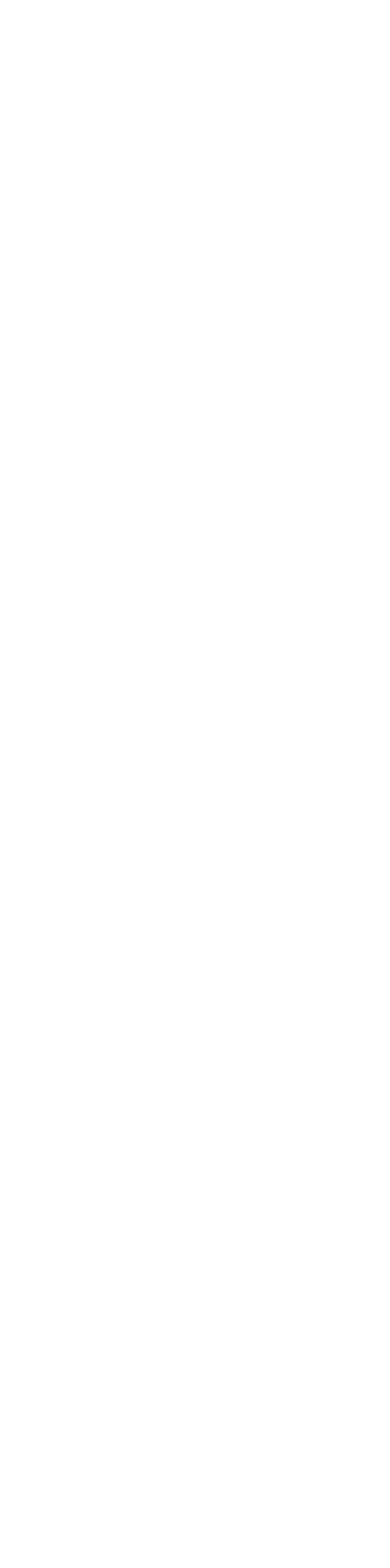
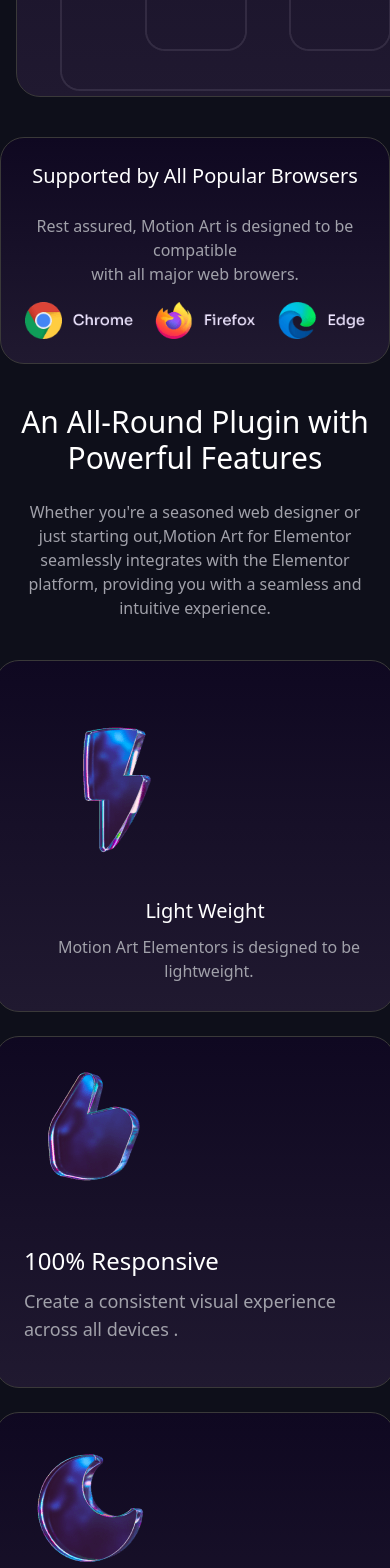
Before and after one commit to DEV-Gitanjali/Motion_Art_Website, a React (Vite) app: page / in a window 390 px wide. Shown: the part 3620-5188 px from the top of the page. Before the commit the page ends 3600 px from the top, so only its background shows below. Built offline with nearby package versions, Linux system fonts and the light colour scheme.

Commit message:
this feature for footer responsive

```diff
--- a/src/App.css
+++ b/src/App.css
@@ -19,23 +19,21 @@
   border: 0.5px solid rgb(58, 57, 57);
 }
  .cards_design1{
-  width: 50em;
-  height: 18em;
   background: linear-gradient( #0F0821 ,  #201930 );
   margin: auto;
   border: 0.5px solid rgb(58, 57, 57);
 }
  .group_Cards{
-  width: 25em;
-  height: 22em;
+  width: 25rem;
+  height: 22rem;
   background: linear-gradient( #0F0821 ,  #201930 );
-  margin:auto;
+  gap: 2;
   border: 0.5px solid rgb(58, 57, 57);
 }
 
 .Footer_design{
   background:linear-gradient(90deg,  #F87516 0%, #5E11FF 100% );
-  height: 3em;
+  /* height: 3em; */
   margin-top: 5em;
 
 
--- a/src/App.jsx
+++ b/src/App.jsx
@@ -14,7 +14,7 @@ const App = () => {
   const [isActive, setIsActive] = useState(false);
 
   return (
-    <div onMouseOver={() => {setIsActive(true)}} onMouseLeave={() => {setIsActive(false)}}  className='app_method bg-[#0E0F1A] overflow-hidden '  >
+    <div onMouseOver={() => {setIsActive(true)}} onMouseLeave={() => {setIsActive(false)}}  className='app_method bg-[#0E0F1A] '  >
 
 
       <Navbar/>
--- a/src/components/CardGroup.jsx
+++ b/src/components/CardGroup.jsx
@@ -6,15 +6,15 @@ const CardGroup = () => {
   return (
     <div>
 
-         <h1 className="text-white text-4xl font-medium  text-center mt-20 ">An All-Round Plugin with <br/> Powerful Features </h1>
-       <p className='text-center align-center text-lg text-zinc-400 mt-10'>Whether you're a seasoned web designer or just starting out,Motion Art for<br/> Elementor seamlessly integrates with the Elementor platform, providing you<br/> with a seamless and intuitive experience.</p>
+         <h1 className="text-white md:text-4xl text-3xl  font-medium  text-center  mt-10 md:mt-20 ">An All-Round Plugin with <br/> Powerful Features </h1>
+       <p className='text-center text-base  md:text-lg text-zinc-400 md:mt-10 mt-6 px-4 md:px-0 '>Whether you're a seasoned web designer or just starting out,Motion Art for<br className="hidden md:block"/> Elementor seamlessly integrates with the Elementor platform, providing you<br className="hidden md:block"/> with a seamless and intuitive experience.</p>
 
 
-       <div className='flex mt-10 '>
-        <div className='group_Cards shadow-white  font-medium rounded-3xl '>
-                <img src={img9} alt="loaded "  className=''/>
-            <h1 className='text-2xl ml-7 mt-5'>Light Weight</h1>
-            <p className='text-lg text-zinc-400 mt-2 ml-7'>Motion Art Elementors is designed to be lightweight.</p>
+       <div className='flex mt-10  flex-col md:flex-row justify-center items-center gap-6 md:gap-4 px-4 md:px-0'>
+        <div className='group_Cards shadow-white  font-medium rounded-3xl  p-6 text-center md:text-left '>
+                <img src={img9} alt="loaded "  className="md:ml-1 mt-1"/>
+            <h1 className=' text-xl md:text-2xl ml-5 mt-5'>Light Weight</h1>
+            <p className='  text-base md:text-lg text-zinc-400 mt-2 ml-7'>Motion Art Elementors is designed to be lightweight.</p>
         </div>
         <div className='group_Cards shadow-white  font-medium rounded-3xl '>
                 <img src={img6} alt="loaded "  className=''/>
@@ -28,6 +28,7 @@ const CardGroup = () => {
         </div>
         </div>
 
+
     </div>
   )
 }
--- a/src/components/Cards.jsx
+++ b/src/components/Cards.jsx
@@ -34,8 +34,8 @@ const Cards = () => {
 
       </div>
 
-        <div className='cards_design1 shadow-white  font-medium rounded-3xl lg:mt-32 p-6 mt-10  md:ml-auto'>
-            <h1 className='md:text-2xl text-center  text-xl mb-4'>Supported by All Popular Browsers</h1>
+        <div className='cards_design1 shadow-white  font-medium rounded-3xl lg:mt-32 p-6 mt-10  lg:mt-32  lg:w-1/2 lg:h-72  md:w-96 md:h-56 lg:ml-auto '>
+            <h1 className='md:text-2xl text-center  text-xl mb-6'>Supported by All Popular Browsers</h1>
             <p className='md:text-lg text-base text-zinc-400 text-center mb-4'>
                 Rest assured, Motion Art is designed to be compatible<br/>  with all major web browers.
             </p>
--- a/src/components/Footer.jsx
+++ b/src/components/Footer.jsx
@@ -6,18 +6,18 @@ import'../App.css';
 const Footer = () => {
 
   return (
-    <div>
 
-    <div className='Footer_design flex text-white justify-between p-3 '>
-      <h4 >© 2024 Copywrite. All rights reserved by QodeMatrix</h4>
-      <h4 >Documentation
+
+    <div className='Footer_design flex  flex-col md:flex-row text-white justify-between items-center md:px-10 p-3   lg:h-12 md:h-20'>
+      <h4  className='text-center md:text-left mb-3 md:mb-0'>© 2024 Copywrite. All rights reserved by QodeMatrix</h4>
+      <h4  className='text-center md:text-right'>Documentation
        <span className='ml-5'>Support</span></h4>
     </div>
 
 
 
 
-    </div>
+
   )
 }
 
--- a/src/index.css
+++ b/src/index.css
@@ -14,7 +14,7 @@
 }
 
 .app_method{
-    height: 225rem;
+    /* height: 223rem; */
     overflow: hidden;
     margin: 0px;
 }
@@ -63,8 +63,3 @@ justify-content: center;
 
 
 }
-/* @media screen and (max-width: 1200) {
-    .app_method{
-        height: 300rem;
-    }
-} */
```
